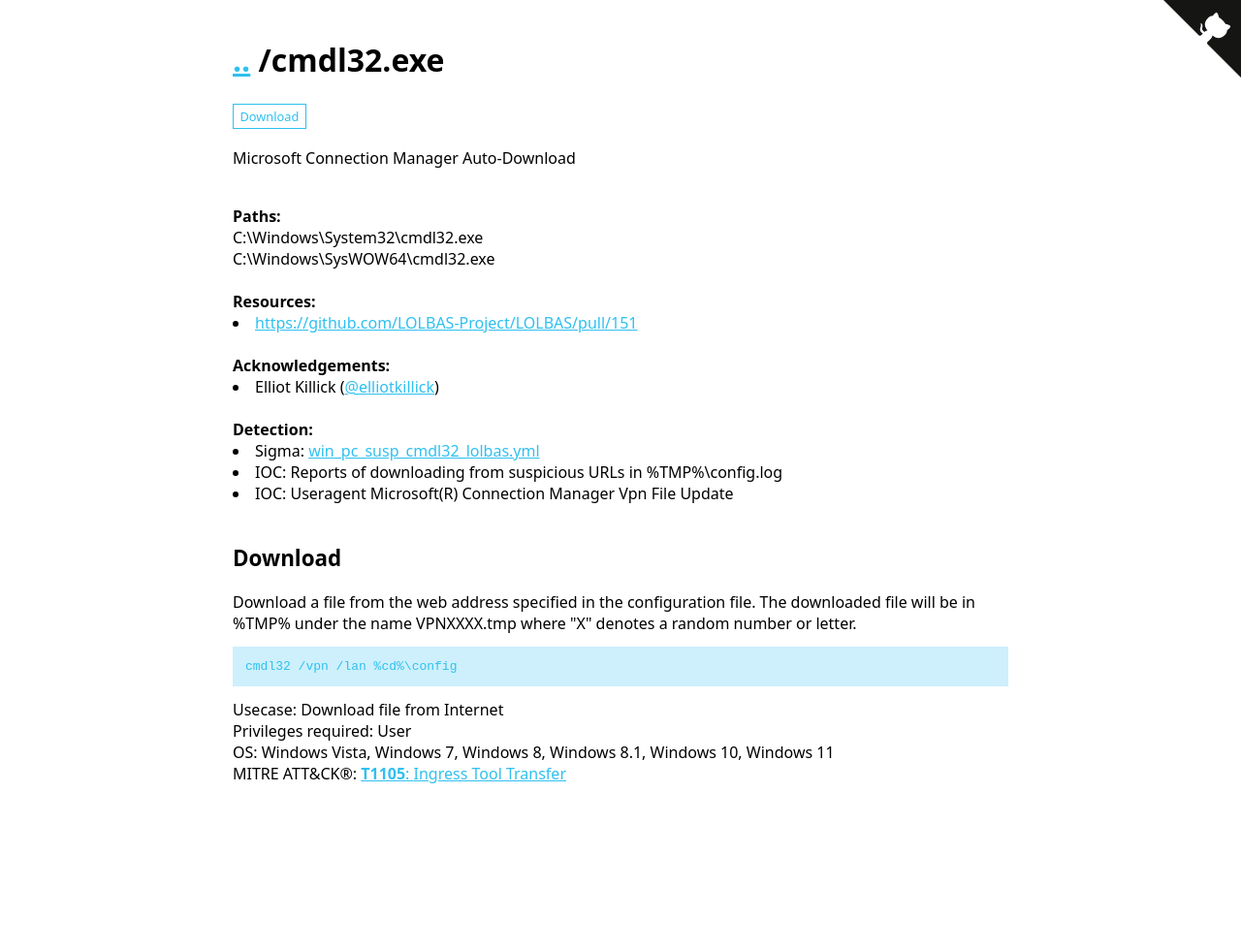
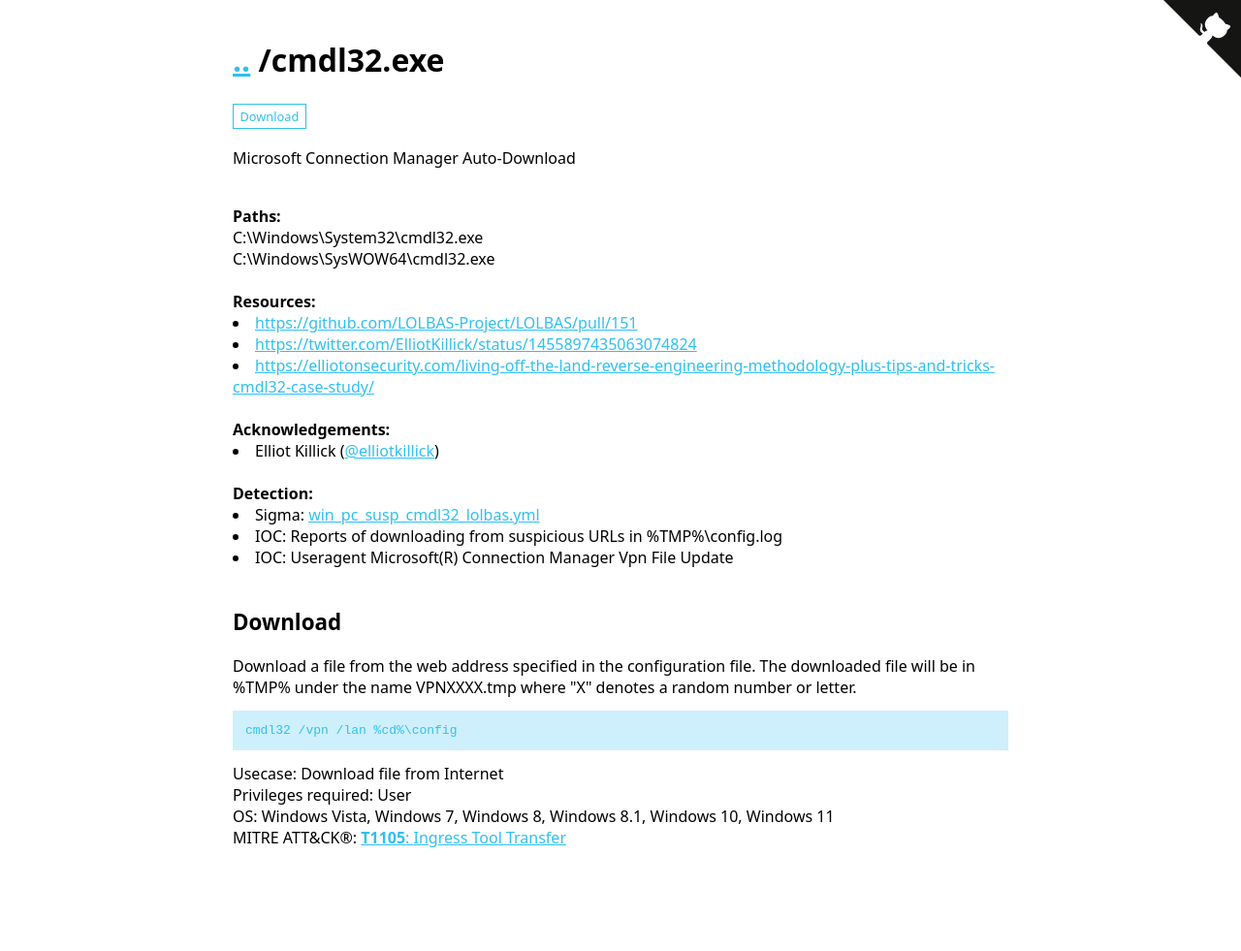
Before and after one commit to LOLBAS-Project/LOLBAS-Project.github.io, a Jekyll site: the page built from _lolbas/Binaries/Cmdl32.md, in a window 1280 px wide. Shown: the whole page at 97% size. Built offline with Jekyll 4.4.1, drawn with Linux system fonts in a browser that asks for light colours; before the commit the page ends 915 px from its top, so only the background shows below that; part of the change alters nothing that is shown.

Commit message:
Applying update LOLBAS-Project/LOLBAS@65007296a62083a23e05a5f36df713e7c47050f8

```diff
--- a/_lolbas/Binaries/Cmdl32.md
+++ b/_lolbas/Binaries/Cmdl32.md
@@ -20,6 +20,8 @@ Detection:
   - IOC: Useragent Microsoft(R) Connection Manager Vpn File Update
 Resources:
   - Link: https://github.com/LOLBAS-Project/LOLBAS/pull/151
+  - Link: https://twitter.com/ElliotKillick/status/1455897435063074824
+  - Link: https://elliotonsecurity.com/living-off-the-land-reverse-engineering-methodology-plus-tips-and-tricks-cmdl32-case-study/
 Acknowledgement:
   - Person: Elliot Killick
     Handle: '@elliotkillick'
```
